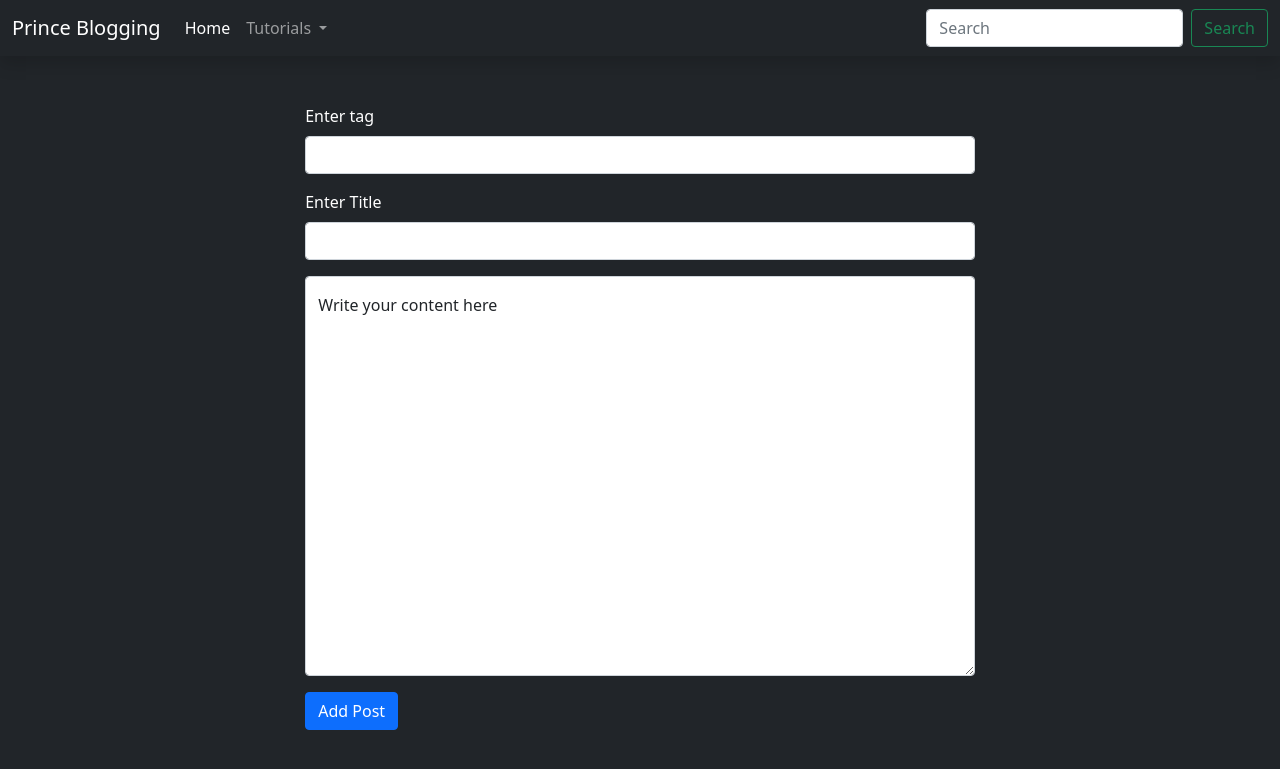
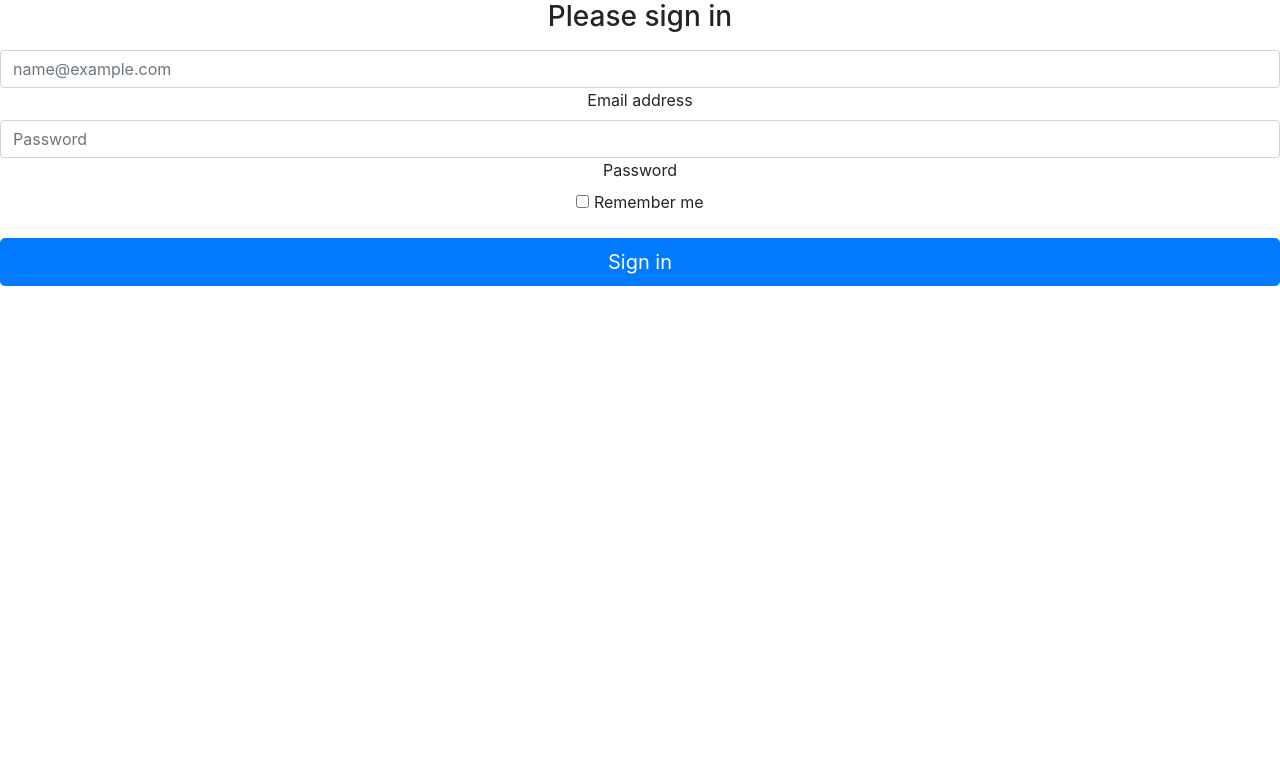
Before and after one commit to Rishikesh-kumar-7258/Blog_site, a Flask app: page /admin in a window 1280 px wide. Shown: the top 769 px of the page. Run offline with Flask 2, Linux system fonts and the light colour scheme; some libraries are stand-ins or nearby versions.

Commit message:
Making admin page

```diff
--- a/app.py
+++ b/app.py
@@ -3,11 +3,9 @@ from flask_sqlalchemy import SQLAlchemy
 from datetime import datetime
 
 app = Flask(__name__)
-app.config["SQLALCHEMY_DATABASE_URI"] = 'sqlite:///test.db'
+app.config["SQLALCHEMY_DATABASE_URI"] = 'sqlite:///posts.db'
 app.config['SQLALCHEMY_TRACK_MODIFICATIONS'] = False
 db = SQLAlchemy(app)
-
-app = Flask(__name__)
 
 class Post(db.Model):
     id = db.Column(db.Integer, primary_key=True)
@@ -15,17 +13,17 @@ class Post(db.Model):
     content = db.Column(db.String(1500), nullable=False)
     time = db.Column(db.DateTime, default=datetime.utcnow)
     tag = db.Column(db.String(50), nullable=False)
-    # image = db.Column(db.)
 
     def __repr__(self):
         return f"{self.id}-{self.title}"
 
-@app.route("/")
-def Home():
-    return render_template("index.html")
+@app.route("/", methods=["GET", "POST"])
+def home():
+    Allpost = Post.query.all()
+    return render_template("index.html", Allpost=Allpost)
 
-@app.route("/admin", methods=["GET", "POST"])
-def admin():
+@app.route("/adminlog", methods=["GET", 'POST'])
+def adminsignin():
     if request.method == 'POST':
         title = request.form['title']
         tag = request.form['tag']
@@ -33,8 +31,15 @@ def admin():
         post = Post(title=title, tag=tag, content=content)
         db.session.add(post)
         db.session.commit()
-        redirect('/admin')
+        return redirect('/admin')
     return render_template("admin.html")
+
+@app.route("/admin", methods=["GET", "POST"])
+def admin():
+    if request.method == 'POST':
+        return redirect('/adminlog')
+
+    return render_template("adminsignin.html")
 
 if __name__ == "__main__":
     db.create_all()
--- a/templates/Base.html
+++ b/templates/Base.html
@@ -16,7 +16,7 @@
 <body class="bg-dark">
     <nav class="navbar navbar-expand-lg navbar-dark bg-dark shadow">
         <div class="container-fluid">
-            <a class="navbar-brand" href="#">Prince Blogging</a>
+            <a class="navbar-brand" href="/">Prince Blogging</a>
             <button class="navbar-toggler" type="button" data-bs-toggle="collapse"
                 data-bs-target="#navbarSupportedContent" aria-controls="navbarSupportedContent" aria-expanded="false"
                 aria-label="Toggle navigation">
@@ -25,7 +25,7 @@
             <div class="collapse navbar-collapse" id="navbarSupportedContent">
                 <ul class="navbar-nav me-auto mb-2 mb-lg-0">
                     <li class="nav-item">
-                        <a class="nav-link active" aria-current="page" href="#">Home</a>
+                        <a class="nav-link active" aria-current="page" href="/">Home</a>
                     </li>
                     <!-- <li class="nav-item">
                         <a class="nav-link" href="#">Link</a>
--- /dev/null
+++ b/templates/adminsignin.html
@@ -0,0 +1,60 @@
+<!doctype html>
+<html lang="en">
+
+<head>
+    <meta charset="utf-8">
+    <meta name="viewport" content="width=device-width, initial-scale=1">
+    <title>Admin Signin</title>
+
+    <!-- Bootstrap core CSS -->
+    <link href="/docs/5.1/dist/css/bootstrap.min.css" rel="stylesheet"
+        integrity="sha384-F3w7mX95PdgyTmZZMECAngseQB83DfGTowi0iMjiWaeVhAn4FJkqJByhZMI3AhiU" crossorigin="anonymous">
+
+    <style>
+        .bd-placeholder-img {
+            font-size: 1.125rem;
+            text-anchor: middle;
+            -webkit-user-select: none;
+            -moz-user-select: none;
+            user-select: none;
+        }
+
+        @media (min-width: 768px) {
+            .bd-placeholder-img-lg {
+                font-size: 3.5rem;
+            }
+        }
+    </style>
+
+</head>
+
+<body class="text-center">
+
+    <main class="form-signin">
+        <form>
+            <!-- <img class="mb-4" src="/docs/5.1/assets/brand/bootstrap-logo.svg" alt="" width="72" height="57"> -->
+            <h1 class="h3 mb-3 fw-normal">Please sign in</h1>
+
+            <div class="form-floating">
+                <input type="email" class="form-control" id="floatingInput" placeholder="name@example.com">
+                <label for="floatingInput">Email address</label>
+            </div>
+            <div class="form-floating">
+                <input type="password" class="form-control" id="floatingPassword" placeholder="Password">
+                <label for="floatingPassword">Password</label>
+            </div>
+
+            <div class="checkbox mb-3">
+                <label>
+                    <input type="checkbox" value="remember-me"> Remember me
+                </label>
+            </div>
+            <button class="w-100 btn btn-lg btn-primary" type="submit">Sign in</button>
+        </form>
+    </main>
+
+
+
+</body>
+
+</html>
```
Also changed, not shown: templates/index.html (+7 -4 lines), posts.db (added), test.db (deleted).
